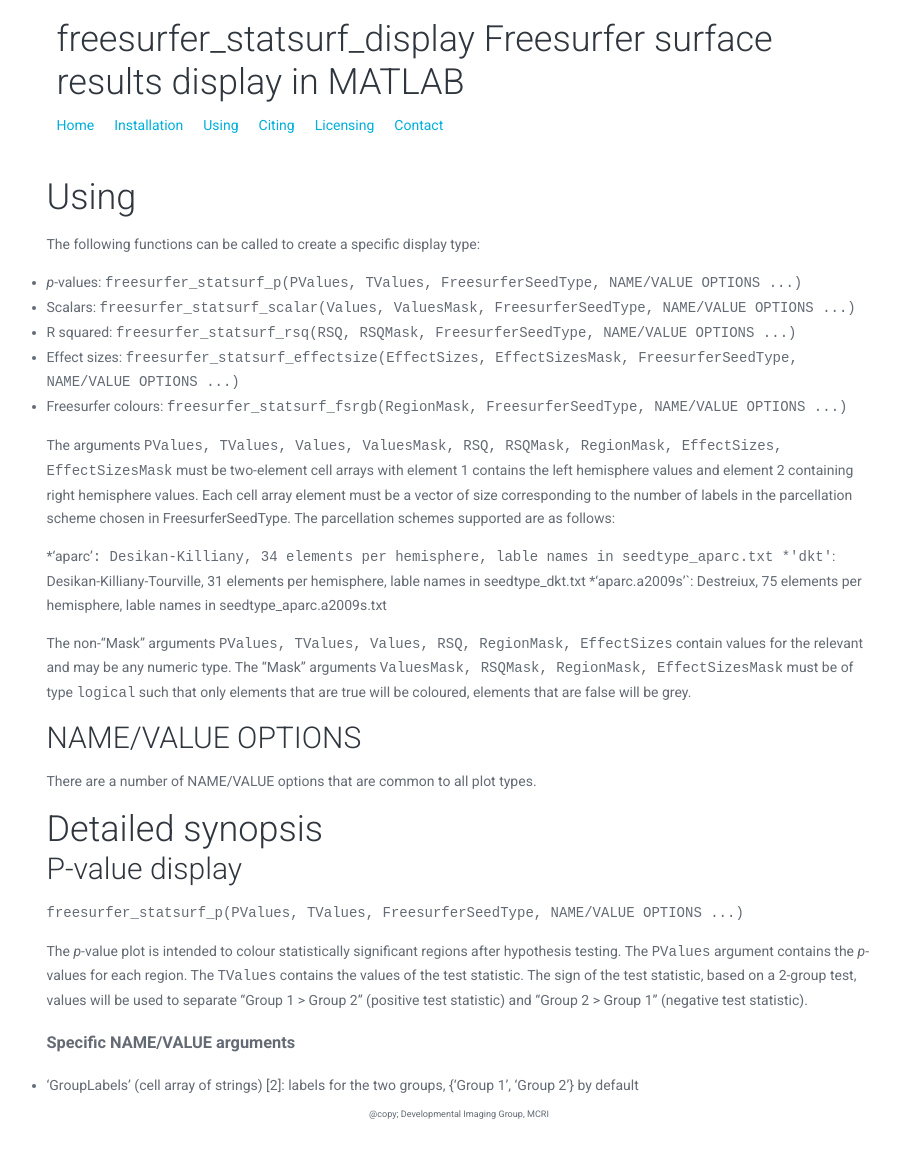
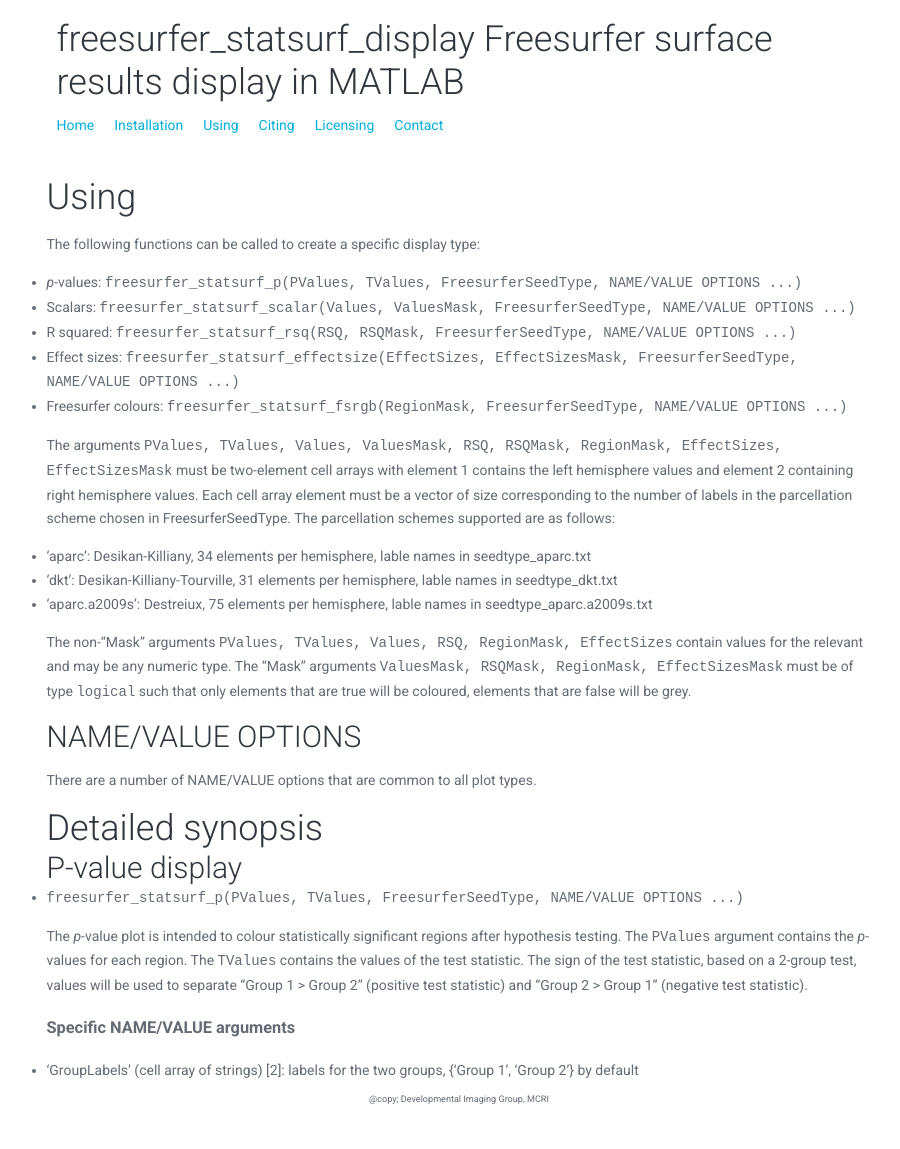
Before and after one commit to DevelopmentalImagingMCRI/freesurfer_statsurf_display, a Jekyll site: the page built from using/index.md, in a window 1280 px wide. Shown: the whole page, without its empty margins (181-1081 px from the left). Built offline with Jekyll 4.4.1, drawn with Linux system fonts in a browser that asks for light colours.

Commit message:
Formatting

```diff
--- a/using/index.md
+++ b/using/index.md
@@ -17,10 +17,9 @@
 
 The arguments `PValues, TValues, Values, ValuesMask, RSQ, RSQMask, RegionMask, EffectSizes, EffectSizesMask` must be two-element cell arrays with element 1 contains the left hemisphere values  and element 2 containing right hemisphere values. Each cell array element must be a vector of size corresponding to the number of labels in the parcellation scheme chosen in FreesurferSeedType. The parcellation schemes supported are as follows:
 
-*'aparc'`: Desikan-Killiany, 34 elements per hemisphere, lable names in seedtype_aparc.txt
-*'dkt'`: Desikan-Killiany-Tourville, 31 elements per hemisphere, lable names in seedtype_dkt.txt
-*'aparc.a2009s'`: Destreiux, 75 elements per hemisphere, lable names in seedtype_aparc.a2009s.txt
-
+* 'aparc': Desikan-Killiany, 34 elements per hemisphere, lable names in seedtype_aparc.txt
+* 'dkt': Desikan-Killiany-Tourville, 31 elements per hemisphere, lable names in seedtype_dkt.txt
+* 'aparc.a2009s': Destreiux, 75 elements per hemisphere, lable names in seedtype_aparc.a2009s.txt
 
 The non-"Mask" arguments `PValues, TValues, Values, RSQ, RegionMask, EffectSizes` contain values for the relevant and may be any numeric type. The "Mask" arguments `ValuesMask, RSQMask, RegionMask, EffectSizesMask` must be of type `logical` such that only elements that are true will be coloured, elements that are false will be grey.
 
@@ -32,7 +31,7 @@
 
 ## P-value display
 
-`freesurfer_statsurf_p(PValues, TValues, FreesurferSeedType, NAME/VALUE OPTIONS ...)`
+* `freesurfer_statsurf_p(PValues, TValues, FreesurferSeedType, NAME/VALUE OPTIONS ...)`
 
 The <I>p</I>-value plot is intended to colour statistically significant regions after hypothesis testing. The `PValues` argument contains the <I>p</I>-values for each region. The `TValues` contains the values of the test statistic. The sign of the test statistic, based on a 2-group test, values will be used to separate "Group 1 > Group 2" (positive test statistic) and "Group 2 > Group 1" (negative test statistic).
 
```
